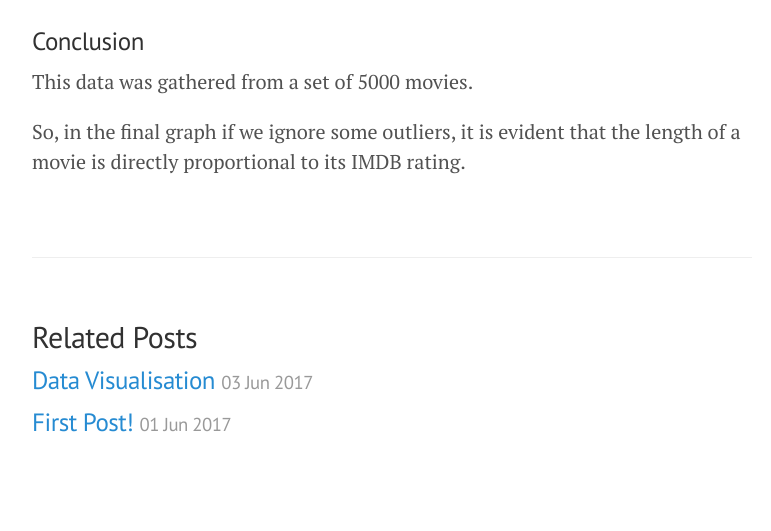
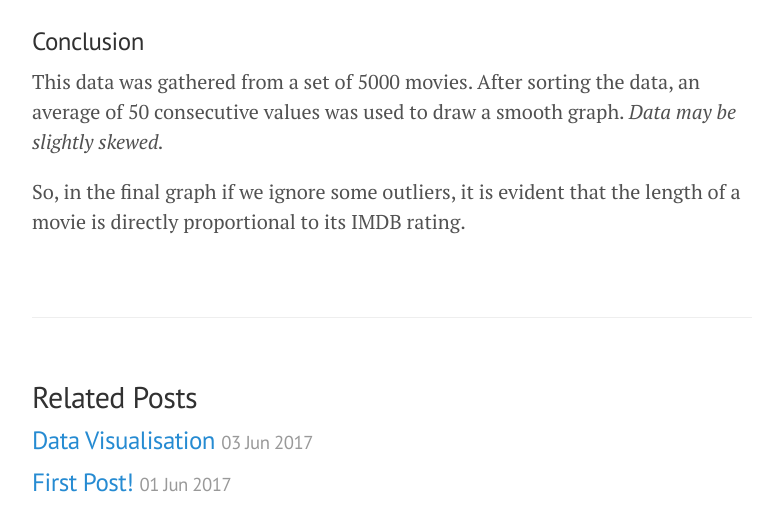
Before and after one commit to vermasachin/vermasachin.github.io, a Jekyll site: the page built from _posts/2017-06-09-relation-between-movie-length-and-imdb-rating.md, in a window 1280 px wide and 900 px high, scrolled down 1774 px, cut to the strip 342-873 px from the top of the window. Shown: the whole strip, without its empty margins (248-1019 px from the left). Built offline with Jekyll 4.4.1, drawn with Linux system fonts in a browser that asks for light colours; before the commit the page ends 2614 px from its top, so only the background shows below that; some of the changed lines change nothing that is shown.

Commit message:
Updated 2017-06-09-relation-between-movie-length-and-imdb-rating.md

```diff
--- a/_posts/2017-06-09-relation-between-movie-length-and-imdb-rating.md
+++ b/_posts/2017-06-09-relation-between-movie-length-and-imdb-rating.md
@@ -1,9 +1,10 @@
 ---
 layout: post
-title:  "Drawing a Conclusion Between Movie Length and Its IMDB Rating"
-date:   2017-06-03 20:10:39 +0530
+title: Drawing a Conclusion Between Movie Length and Its IMDB Rating
+date: '2017-06-03 20:10:39 +0530'
 subtitle: Ranking Indian cities with best and worst sex ratios.
 categories: personal
+published: true
 ---
 I got my hands dirty with another dataset from Kaggle, **[IMDB 5000 Movie Dataset](https://www.kaggle.com/deepmatrix/imdb-5000-movie-dataset)**. So, I decided to relate movie length to its IMDB ratings.
 
@@ -73,6 +74,6 @@ for length in movie_length:
 
 ### Conclusion
 
-This data was gathered from a set of 5000 movies.
+This data was gathered from a set of 5000 movies. After sorting the data, an average of 50 consecutive values was used to draw a smooth graph. *Data may be slightly skewed.*
 
 So, in the final graph if we ignore some outliers, it is evident that the length of a movie is directly proportional to its IMDB rating.
```
